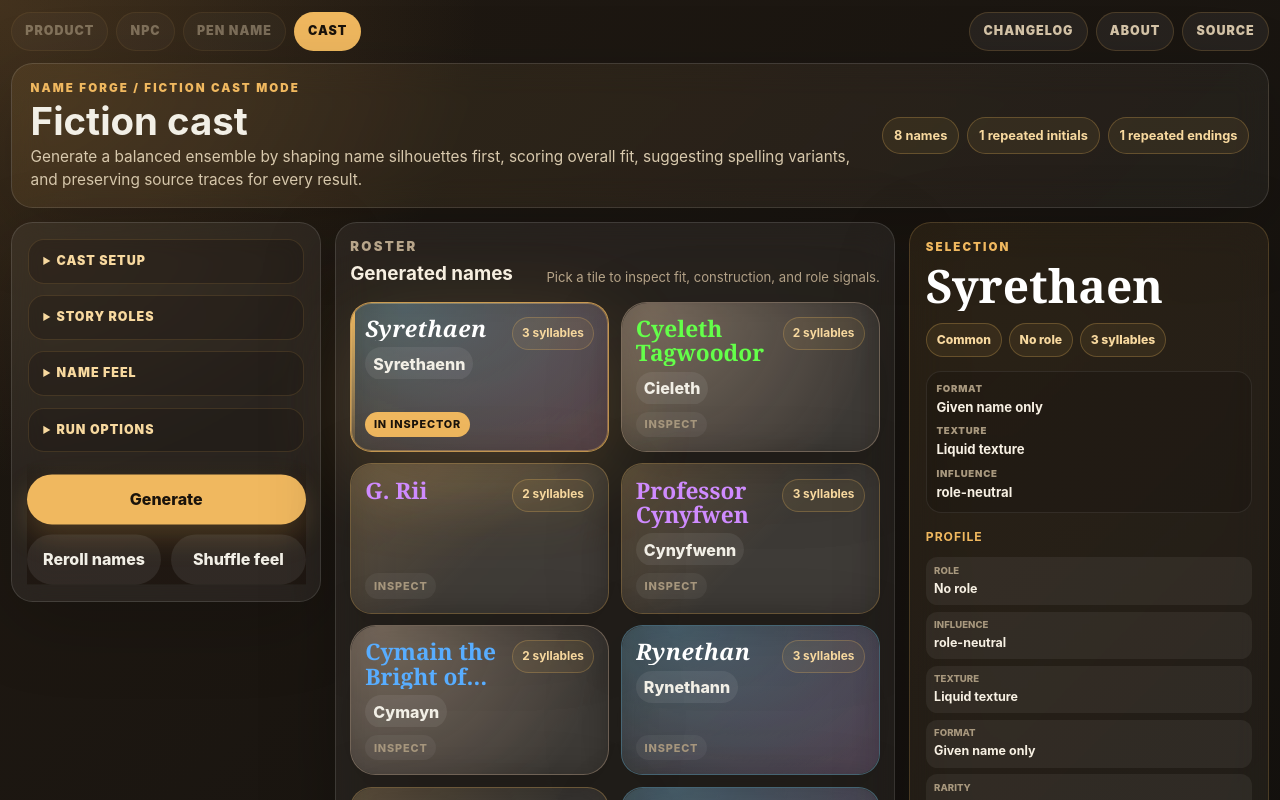
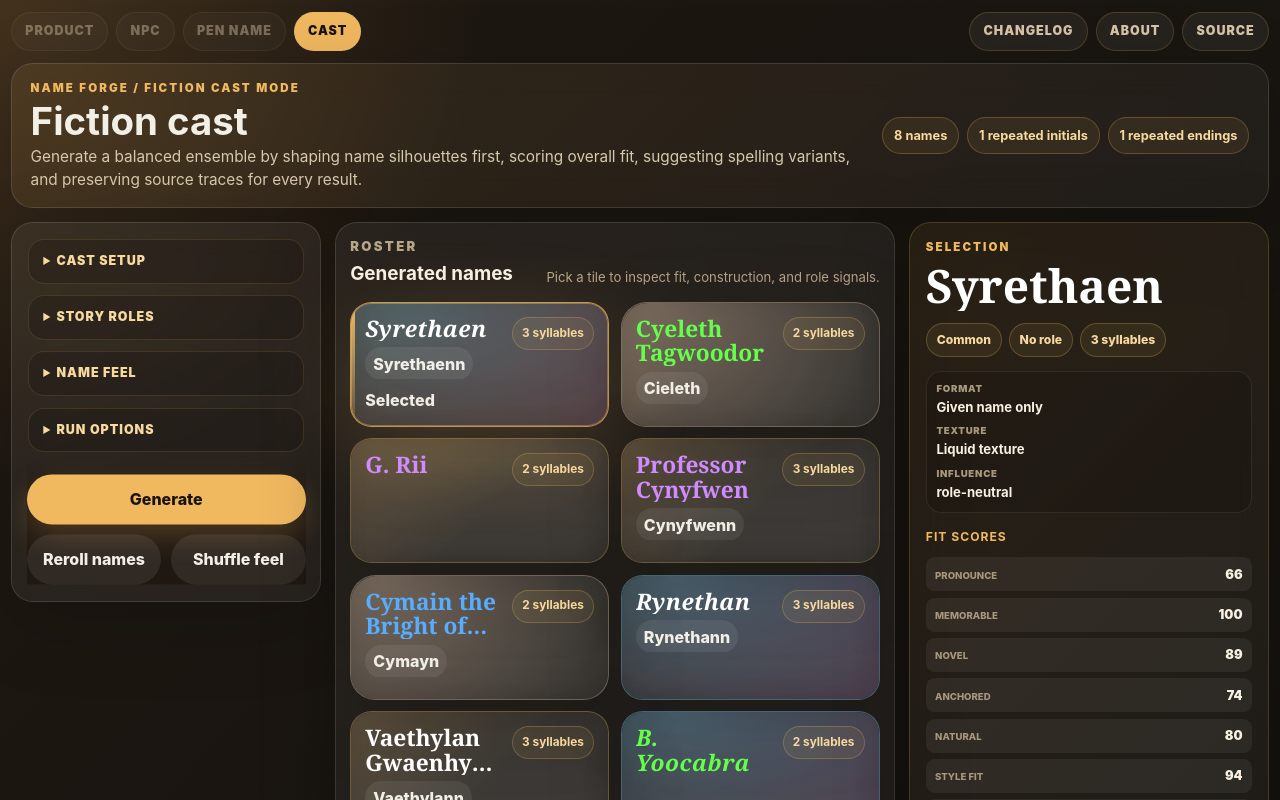
Before and after one commit to jaahay/name-forge, a React (Vite) app: page / in a window 1280 px wide. Shown: the top 800 px of the page. Built offline with nearby package versions, Linux system fonts and the light colour scheme.

Commit message:
Trim inspector duplication and card cues

```diff
--- a/src/ui/NameCard.tsx
+++ b/src/ui/NameCard.tsx
@@ -83,17 +83,6 @@ export function NameInspector({ name }: NameInspectorProps) {
       </ul>
 
       <div className="name-detail-grid" aria-label={`Selected details for ${name.name}`}>
-        <section className="detail-block primary-detail" aria-label={`${name.name} profile`}>
-          <h3>Profile</h3>
-          <ul className="metadata compact-metadata detail-metadata">
-            <li><span>Role</span><strong>{roleLabel}</strong></li>
-            <li><span>Influence</span><strong>{roleInfluenceLabel}</strong></li>
-            <li><span>Texture</span><strong>{textureLabel}</strong></li>
-            <li><span>Format</span><strong>{formatLabel}</strong></li>
-            <li><span>Rarity</span><strong className={rarity.className}>{rarity.label}</strong></li>
-          </ul>
-        </section>
-
         <section className="detail-block" aria-label={`${name.name} fit score breakdown`}>
           <h3>Fit scores</h3>
           <dl className="score-list detail-score-list">
@@ -134,7 +123,7 @@ export function NameCard({ name, isSelected, onSelect }: NameCardProps) {
         onClick={() => onSelect(name.id)}
       >
         <NameCardHeader name={name} />
-        <span className="collapse-cue">{isSelected ? 'In inspector' : 'Inspect'}</span>
+        {isSelected ? <span className="selection-cue">Selected</span> : null}
       </button>
     </article>
   );
```
